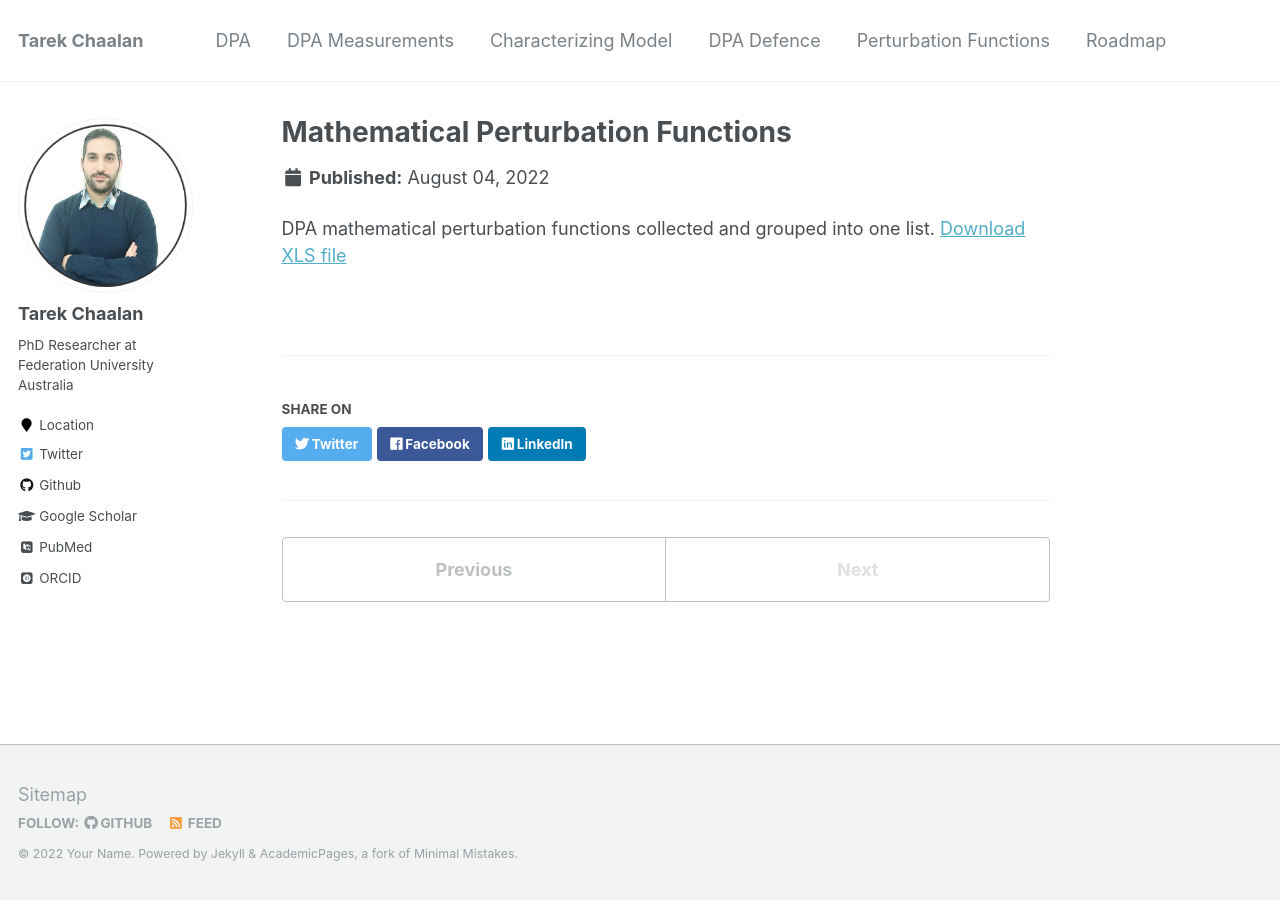
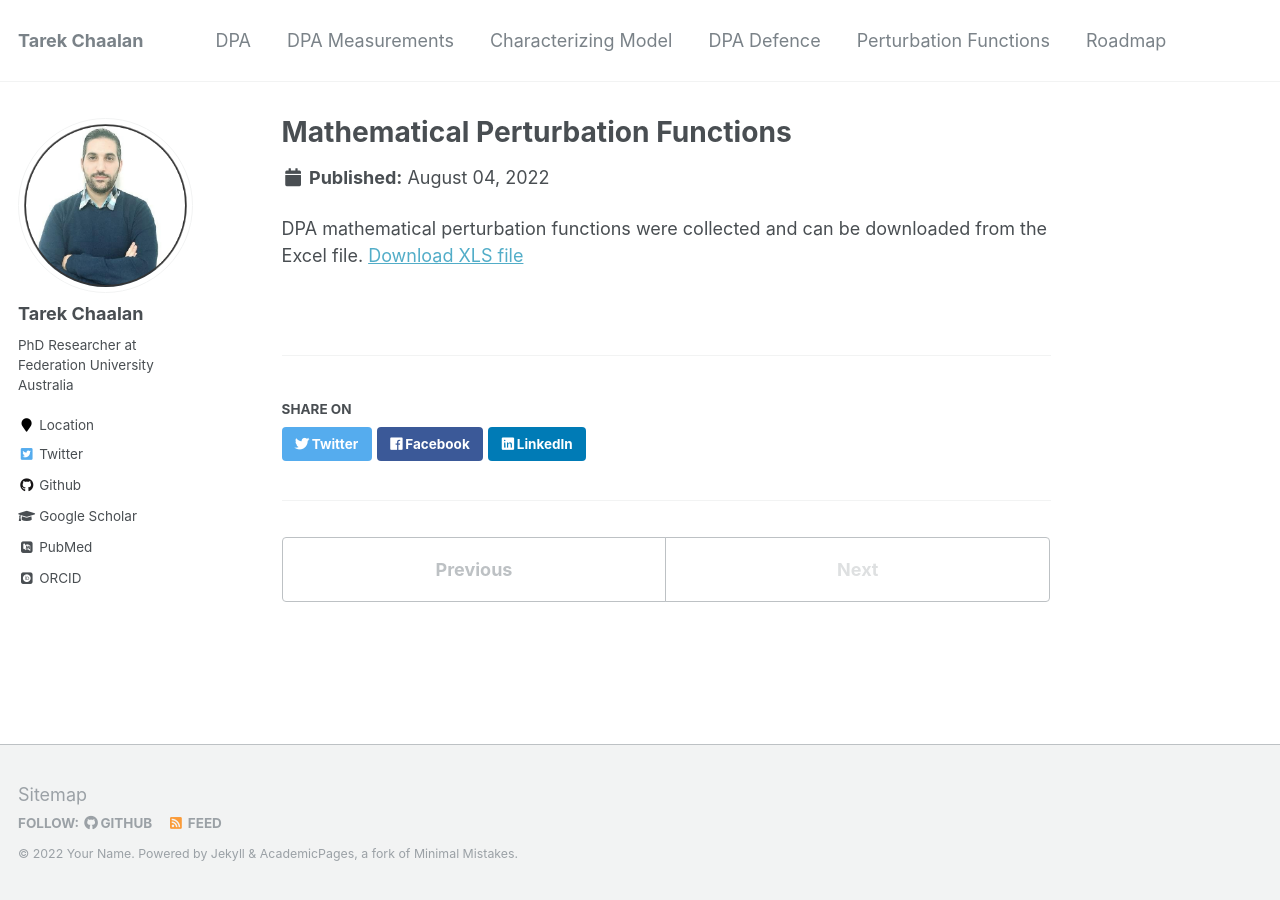
Before and after one commit to phoenixml/roadmap.github.io, a Jekyll site: the page built from _perturbation/perturbation-2.md, in a window 1280 px wide. Built offline with Jekyll 4.4.1, drawn with Linux system fonts in a browser that asks for light colours; some web fonts are replaced.

Commit message:
Signed-off-by: Tarek <tarekshaalan.au@gmail.com>

```diff
--- a/_perturbation/perturbation-2.md
+++ b/_perturbation/perturbation-2.md
@@ -1,8 +1,8 @@
 ---
 title: "Mathematical Perturbation Functions"
-excerpt: "DPA mathematical perturbation function list<br/><img src='../images/mathematical_perturbations.png'><br/><img src='../images/DPA-List-Algo.png'>"
+excerpt: "DPA mathematical perturbation function list<br/><img src='../images/mathematical_perturbations.png'>"
 collection: perturbation
 ---
 
-DPA mathematical perturbation functions collected and grouped into one list.
+DPA mathematical perturbation functions were collected and can be downloaded from the Excel file.
 [Download XLS file](https://github.com/phoenixml/roadmap.github.io/blob/master/files/DPA_driven_by_Mathematical_function.xlsx?raw=true)
```
